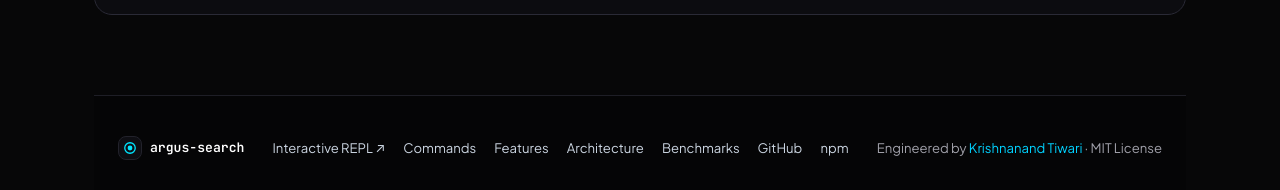
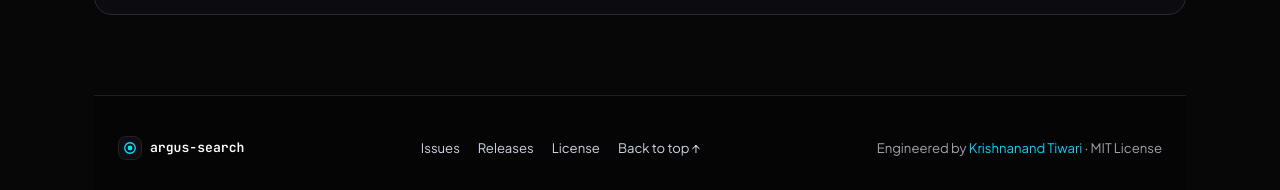
Before and after one commit to Krishnanand-10/Argus, a website: page index.html in a window 1280 px wide. Shown: the part 4787-4977 px from the top of the page. Drawn offline with Linux system fonts and the light colour scheme.

Commit message:
fix: remove redundant header links from footer and clean studio header

```diff
--- a/index.html
+++ b/index.html
@@ -741,13 +741,10 @@ console.log(results[0].title, <span class="cmd-flag">'Score:'</span>, results[0]
         </a>
 
         <div class="footer-links">
-          <a href="playground.html" target="_blank">Interactive REPL ↗</a>
-          <a href="#commands">Commands</a>
-          <a href="#features">Features</a>
-          <a href="#architecture">Architecture</a>
-          <a href="#benchmarks">Benchmarks</a>
-          <a href="https://github.com/Krishnanand-10/Argus" target="_blank" rel="noopener noreferrer">GitHub</a>
-          <a href="https://www.npmjs.com/package/argus-search" target="_blank" rel="noopener noreferrer">npm</a>
+          <a href="https://github.com/Krishnanand-10/Argus/issues" target="_blank" rel="noopener noreferrer">Issues</a>
+          <a href="https://github.com/Krishnanand-10/Argus/releases" target="_blank" rel="noopener noreferrer">Releases</a>
+          <a href="LICENSE" target="_blank">License</a>
+          <a href="#hero">Back to top ↑</a>
         </div>
 
         <div class="footer-copy-text">
```
Also changed, not shown: playground.html (+0 -1 lines).
